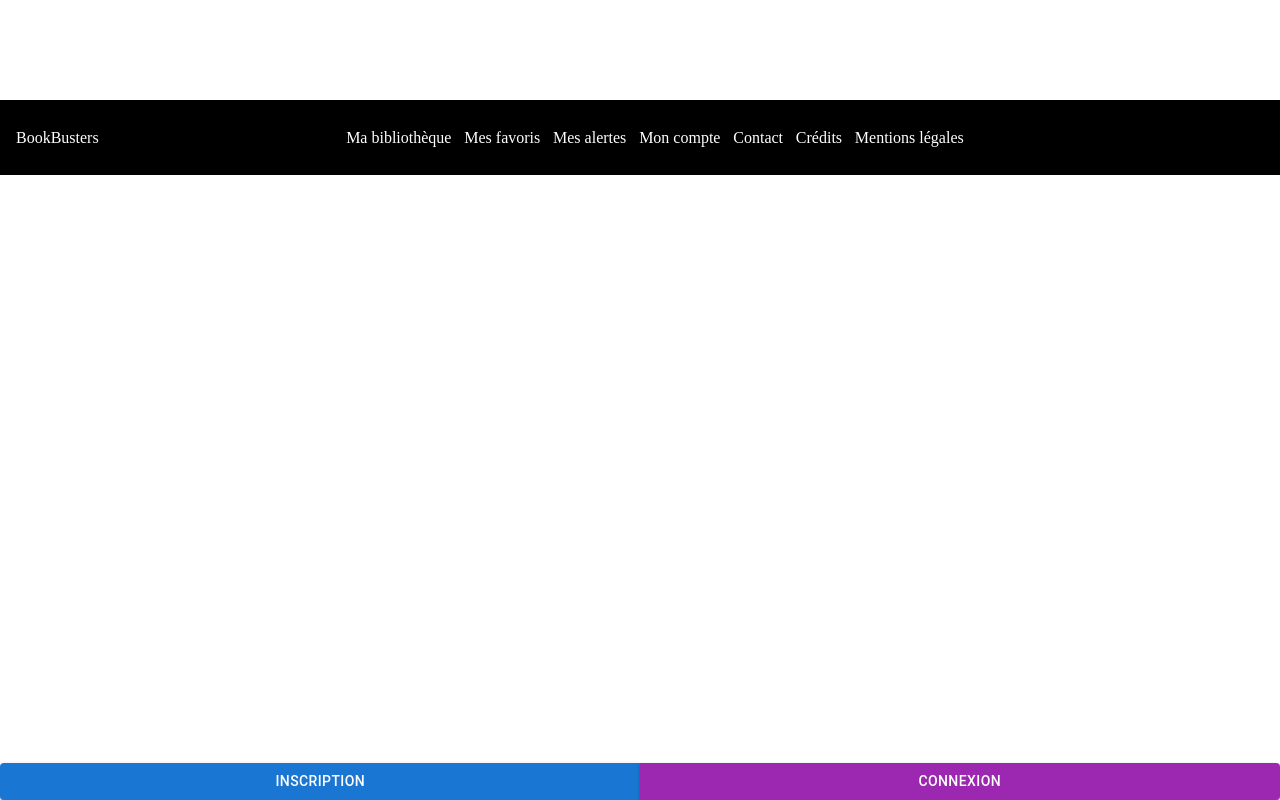
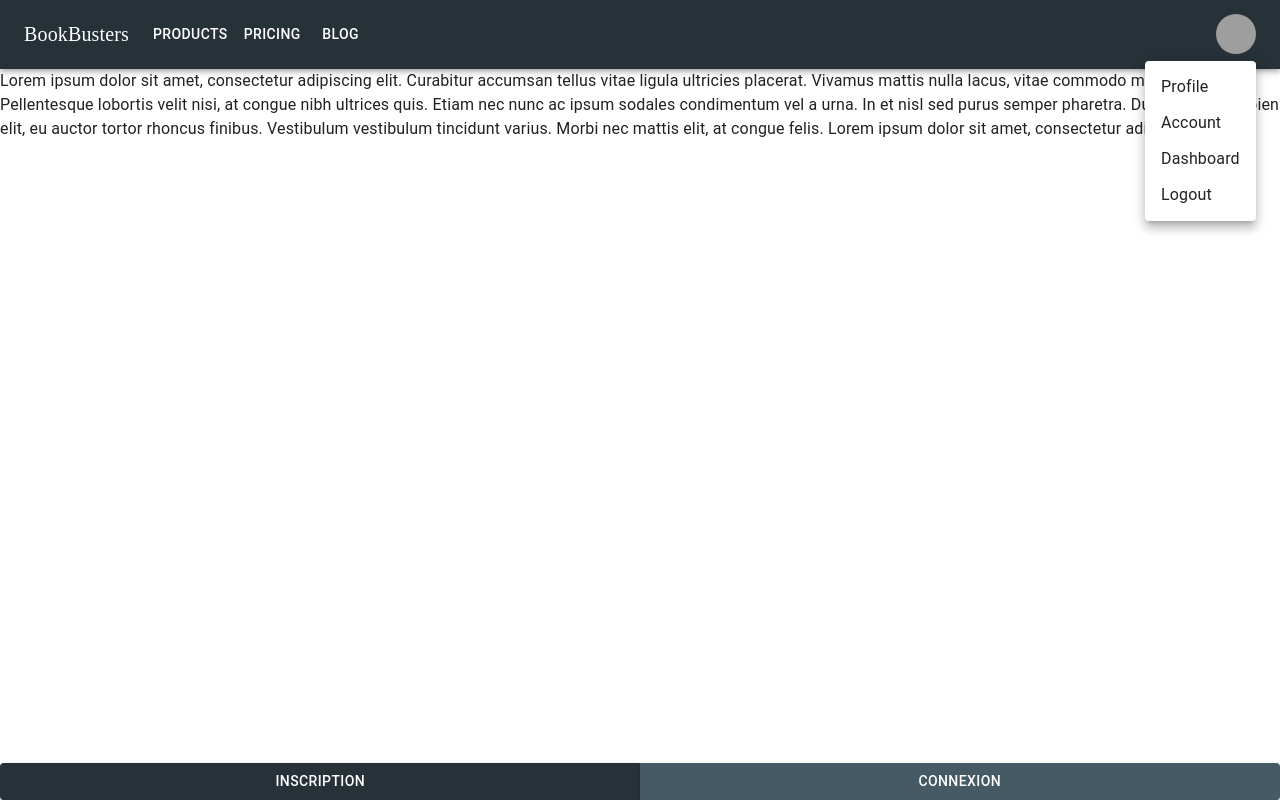
Before and after one commit to ElodieFaivre/2022-bookbusters, a React app in the folder FRONT/bookbustersfront/: page / in a window 1280 px wide. Both pictures are taken after a click on the button "Open settings". Built offline with nearby package versions, Linux system fonts and the light colour scheme; grey boxes are pictures that could not be loaded.

Commit message:
MUI Template

```diff
--- a/FRONT/bookbustersfront/src/components/App/App.js
+++ b/FRONT/bookbustersfront/src/components/App/App.js
@@ -1,6 +1,7 @@
 import "./style.scss";
 import "../BurgerMenu/BurgerMenu.scss";
 
+//* Import des composants nécessaires à React Router
 import {BrowserRouter, Routes, Route} from "react-router-dom"
 
 import Home from "../../pages/Home";
@@ -12,8 +13,36 @@ import LegalNotice from "../../pages/LegalNotice"
 import Library from "../../pages/Library"
 import Contact from "../../pages/Contact"
 
+//* Import des composants thématique de MUI
+import { CssBaseline } from "@mui/material";
+import { createTheme, ThemeProvider } from '@mui/material/styles';
+
+const themeOptions = createTheme(
+     {
+      palette: {
+        type: 'dark',
+        primary: {
+          main: '#263238',
+        },
+        secondary: {
+          main: '#455a64',
+        },
+        info: {
+          main: '#2e7d32',
+        },
+      },
+      typography: {
+        h6: {
+          fontFamily: 'Rubik Wet Paint',
+        },
+      },
+    });
+
+
 function App() {
   return (
+    <ThemeProvider theme={themeOptions}>
+     <CssBaseline />
         <BrowserRouter>
             <Routes>
                 <Route path="/" element={<Home />}/>
@@ -26,6 +55,7 @@ function App() {
                 <Route path="/Contact" element={<Contact />}/>
             </Routes>
     </BrowserRouter>
+   </ThemeProvider>
   );
 }
 
--- /dev/null
+++ b/FRONT/bookbustersfront/src/components/BurgerMenu/AppBarBB.js
@@ -0,0 +1,140 @@
+import * as React from 'react';
+import AppBar from '@mui/material/AppBar';
+import Box from '@mui/material/Box';
+import Toolbar from '@mui/material/Toolbar';
+import IconButton from '@mui/material/IconButton';
+import Typography from '@mui/material/Typography';
+import Menu from '@mui/material/Menu';
+import MenuIcon from '@mui/icons-material/Menu';
+import Container from '@mui/material/Container';
+import Avatar from '@mui/material/Avatar';
+import Button from '@mui/material/Button';
+import Tooltip from '@mui/material/Tooltip';
+import MenuItem from '@mui/material/MenuItem';
+
+const pages = ['Products', 'Pricing', 'Blog'];
+const settings = ['Profile', 'Account', 'Dashboard', 'Logout'];
+
+const ResponsiveAppBar = () => {
+  const [anchorElNav, setAnchorElNav] = React.useState(null);
+  const [anchorElUser, setAnchorElUser] = React.useState(null);
+
+  const handleOpenNavMenu = (event) => {
+    setAnchorElNav(event.currentTarget);
+  };
+  const handleOpenUserMenu = (event) => {
+    setAnchorElUser(event.currentTarget);
+  };
+
+  const handleCloseNavMenu = () => {
+    setAnchorElNav(null);
+  };
+
+  const handleCloseUserMenu = () => {
+    setAnchorElUser(null);
+  };
+
+  return (
+    <AppBar position="static">
+      <Container maxWidth="xl">
+        <Toolbar disableGutters>
+          <Typography
+            variant="h6"
+            noWrap
+            component="div"
+            sx={{ mr: 2, display: { xs: 'none', md: 'flex' } }}
+          >
+            BookBusters
+          </Typography>
+
+          <Box sx={{ flexGrow: 1, display: { xs: 'flex', md: 'none' } }}>
+            <IconButton
+              size="large"
+              aria-label="account of current user"
+              aria-controls="menu-appbar"
+              aria-haspopup="true"
+              onClick={handleOpenNavMenu}
+              color="inherit"
+            >
+              <MenuIcon />
+            </IconButton>
+            <Menu
+              id="menu-appbar"
+              anchorEl={anchorElNav}
+              anchorOrigin={{
+                vertical: 'bottom',
+                horizontal: 'left',
+              }}
+              keepMounted
+              transformOrigin={{
+                vertical: 'top',
+                horizontal: 'left',
+              }}
+              open={Boolean(anchorElNav)}
+              onClose={handleCloseNavMenu}
+              sx={{
+                display: { xs: 'block', md: 'none' },
+              }}
+            >
+              {pages.map((page) => (
+                <MenuItem key={page} onClick={handleCloseNavMenu}>
+                  <Typography textAlign="center">{page}</Typography>
+                </MenuItem>
+              ))}
+            </Menu>
+          </Box>
+          <Typography
+            variant="h6"
+            noWrap
+            component="div"
+            sx={{ flexGrow: 1, display: { xs: 'flex', md: 'none' } }}
+          >
+            BookBusters
+          </Typography>
+          <Box sx={{ flexGrow: 1, display: { xs: 'none', md: 'flex' } }}>
+            {pages.map((page) => (
+              <Button
+                key={page}
+                onClick={handleCloseNavMenu}
+                sx={{ my: 2, color: 'white', display: 'block' }}
+              >
+                {page}
+              </Button>
+            ))}
+          </Box>
+
+          <Box sx={{ flexGrow: 0 }}>
+            <Tooltip title="Open settings">
+              <IconButton onClick={handleOpenUserMenu} sx={{ p: 0 }}>
+                <Avatar alt="Remy Sharp" src="/static/images/avatar/2.jpg" />
+              </IconButton>
+            </Tooltip>
+            <Menu
+              sx={{ mt: '45px' }}
+              id="menu-appbar"
+              anchorEl={anchorElUser}
+              anchorOrigin={{
+                vertical: 'top',
+                horizontal: 'right',
+              }}
+              keepMounted
+              transformOrigin={{
+                vertical: 'top',
+                horizontal: 'right',
+              }}
+              open={Boolean(anchorElUser)}
+              onClose={handleCloseUserMenu}
+            >
+              {settings.map((setting) => (
+                <MenuItem key={setting} onClick={handleCloseUserMenu}>
+                  <Typography textAlign="center">{setting}</Typography>
+                </MenuItem>
+              ))}
+            </Menu>
+          </Box>
+        </Toolbar>
+      </Container>
+    </AppBar>
+  );
+};
+export default ResponsiveAppBar;
--- a/FRONT/bookbustersfront/src/components/Header/Header.js
+++ b/FRONT/bookbustersfront/src/components/Header/Header.js
@@ -1,12 +1,14 @@
+import ResponsiveAppBar from '../BurgerMenu/AppBarBB';
+
 import './header.scss';
 
-import BurgerMenu from "../BurgerMenu/BurgerMenu"
+
 
 
 export default function Header() {
   return (
     <div className='Header'>
-      <BurgerMenu />
+      <ResponsiveAppBar />
     </div>
   );
 }
--- a/FRONT/bookbustersfront/src/components/Header/header.scss
+++ b/FRONT/bookbustersfront/src/components/Header/header.scss
@@ -1,8 +1,8 @@
 // .header {
 //     background-color: #373942;
 // }
-.Header{
-    //display: flex;
-    background-color: #373942;
-    color: white;
-}
+// .Header{
+//     //display: flex;
+//     background-color: #373942;
+//     color: white;
+// }
--- a/FRONT/bookbustersfront/src/styles/Home.scss
+++ b/FRONT/bookbustersfront/src/styles/Home.scss
@@ -1,4 +1,4 @@
-.text-container {
-    margin-top: 100px;
+// .text-container {
+//     margin-top: 100px;
 
-}
+// }
```
Also changed, not shown: FRONT/bookbustersfront/src/components/SignButtons/SignButtons.js (+0 -8 lines). Lines whose indentation alone changed are shown as unchanged.
